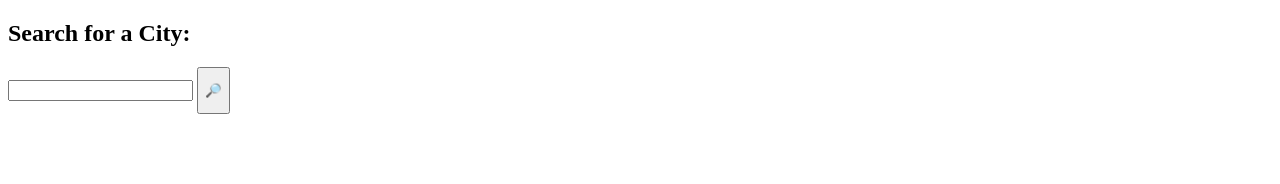
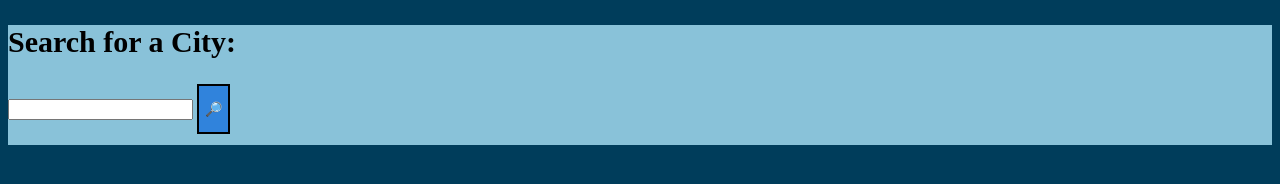
Before and after one commit to RodGalicia/weather_app, a plain HTML site: page index.html in a window 1280 px wide. Drawn offline with nearby package versions, Linux system fonts and the light colour scheme.

Commit message:
second change, added CSS

```diff
--- a/index.html
+++ b/index.html
@@ -4,16 +4,22 @@
     <meta charset="UTF-8">
     <meta http-equiv="X-UA-Compatible" content="IE=edge">
     <meta name="viewport" content="width=device-width, initial-scale=1.0">
+    <link rel="stylesheet" href="styles.css">
     <title>Weather Dashboard</title>
-
+    <link rel="favicon" type="image/jpg" href="https://images.app.goo.gl/S4AeCvk3YNa5CdLu9"/>
+    <script src="https://ajax.googleapis.com/ajax/libs/jquery/3.5.1/jquery.min.js"></script>
 </head>
 <body>
 
-    <nav><h1>Search for a City: </h1></nav>
+<nav>
+    <h1 id="Title"> Search for a City: </h1>
     <div class="Search">
     <input type="text">
-    <button id="btn"><p>🔎</p></button>
+    <button class="Btn"><p>🔎</p></button>
+</nav>
     </div>
 
+
+    <script src="script.js"></script>
 </body>
 </html>
--- /dev/null
+++ b/styles.css
@@ -0,0 +1,28 @@
+body {
+
+    background-color: #003d5b;
+
+
+}
+.Btn {
+    background-color: #3083dc;
+
+    border-style: solid;
+
+}
+
+p {
+    font-size: 14px;
+    flex-wrap: initial;
+}
+
+h1 {
+    font-size: 30px;
+
+}
+
+nav {
+    background-color: #89c2d9;
+    height: 120px;
+
+}
```
Also changed, not shown: Assets/script.js (deleted), Assets/styles.css (deleted), script.js (added).
